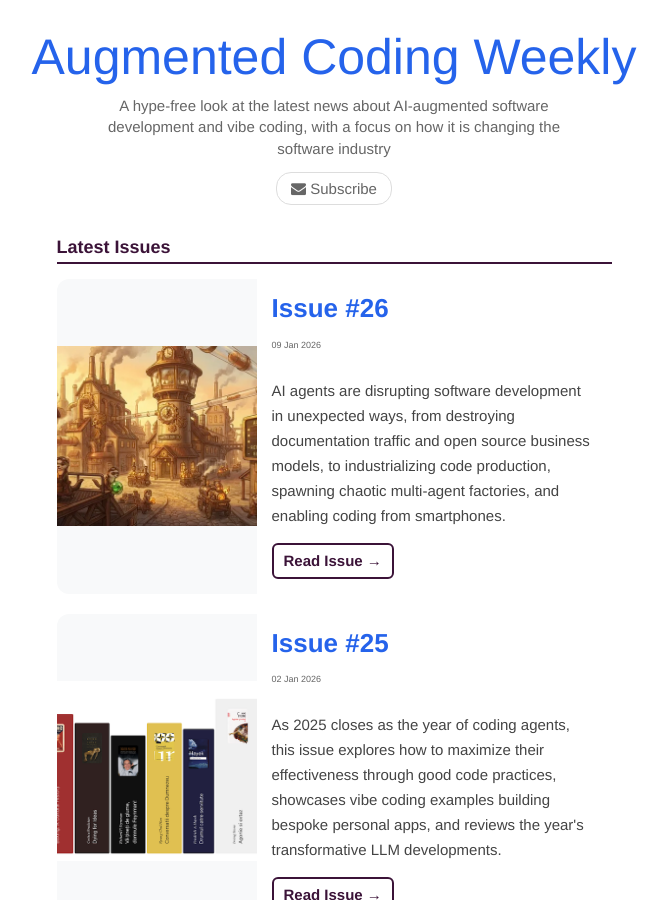
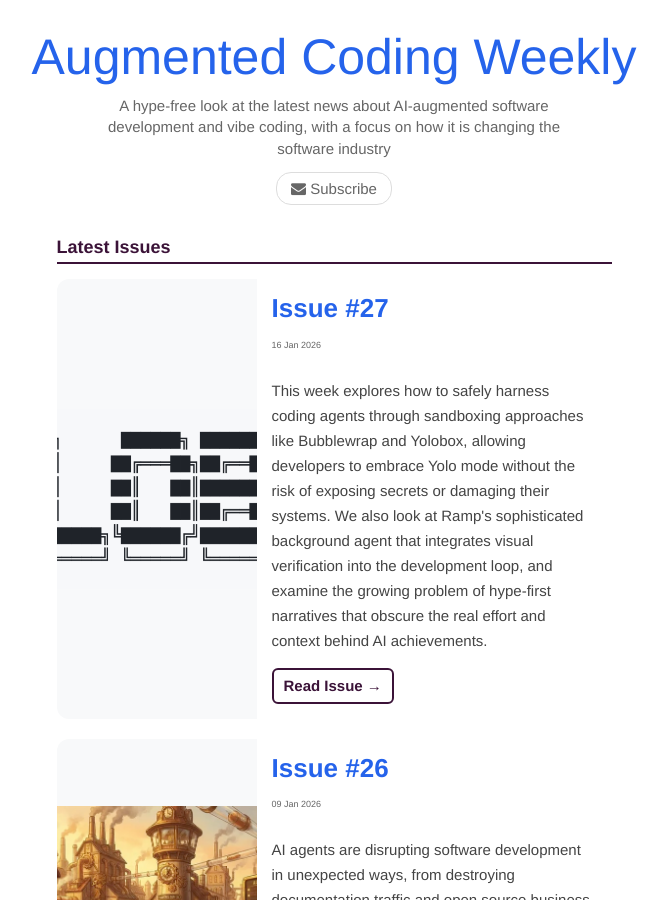
Before and after one commit to ColinEberhardt/augmented-coding-weekly, a Jekyll site: the page built from index.html, in a window 1280 px wide and 900 px high. Shown: the whole window, without its empty margins (306-974 px from the left). Built offline with Jekyll 4.4.1, drawn with Linux system fonts in a browser that asks for light colours.

Commit message:
27
Signed-off-by: Colin Eberhardt <colin.eberhardt@gmail.com>

```diff
--- a/_posts/2026-01-16-issue-27.md
+++ b/_posts/2026-01-16-issue-27.md
@@ -2,9 +2,9 @@
 layout: post
 title: ! 'Issue #27'
 author: ceberhardt
-published: false
-thumbnail:
-summary:
+published: true
+thumbnail: img/27.png
+summary: This week explores how to safely harness coding agents through sandboxing approaches like Bubblewrap and Yolobox, allowing developers to embrace Yolo mode without the risk of exposing secrets or damaging their systems. We also look at Ramp's sophisticated background agent that integrates visual verification into the development loop, and examine the growing problem of hype-first narratives that obscure the real effort and context behind AI achievements.
 ---
 
 ## [A better way to limit Claude Code (and other coding agents!) access to Secrets](https://patrickmccanna.net/a-better-way-to-limit-claude-code-and-other-coding-agents-access-to-secrets/)
@@ -24,6 +24,8 @@ Bubblewrap is a lightweight sandbox that you can set up locally. This blog post
 <small>GITHUB.COM</small>
 
 And here is a different solution to the same problem, a lightweight CLI tool that allows you to run Claude Code within Docker or Podman.
+
+![Yolobox]({{"img/27.png"| absolute_url}})
 
 ## [Why We Built Our Own Background Agent](https://builders.ramp.com/post/why-we-built-our-background-agent)
 
```
Also changed, not shown: img/27.png (added).
